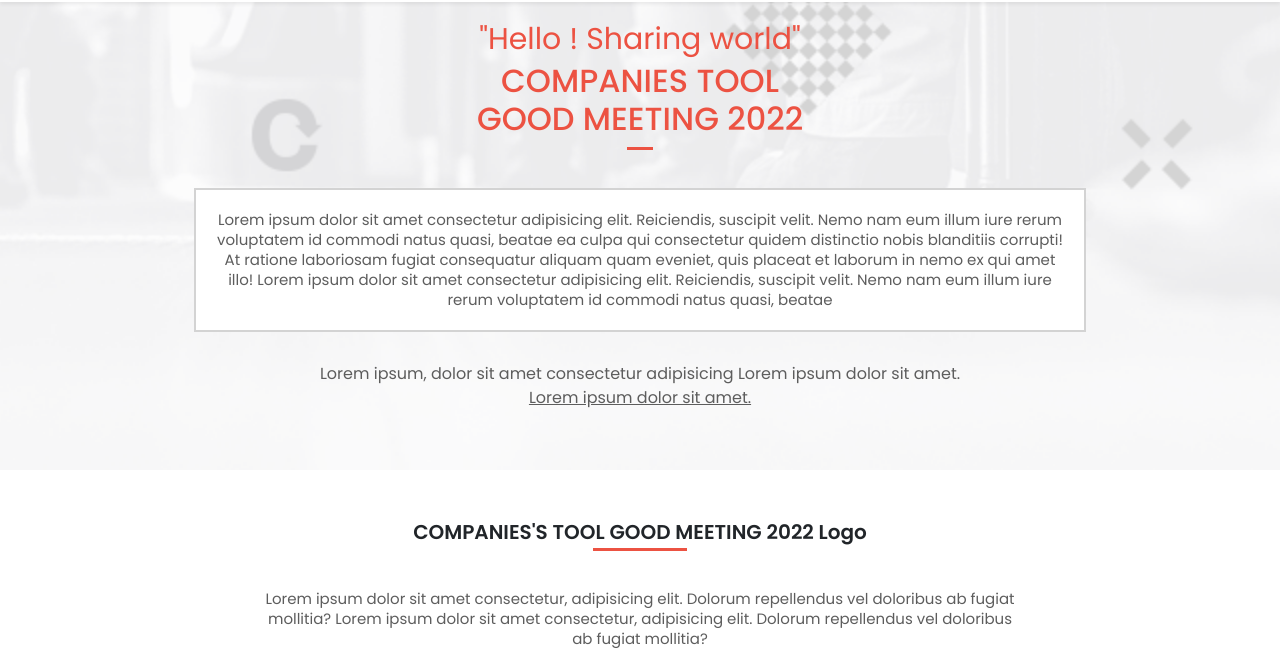
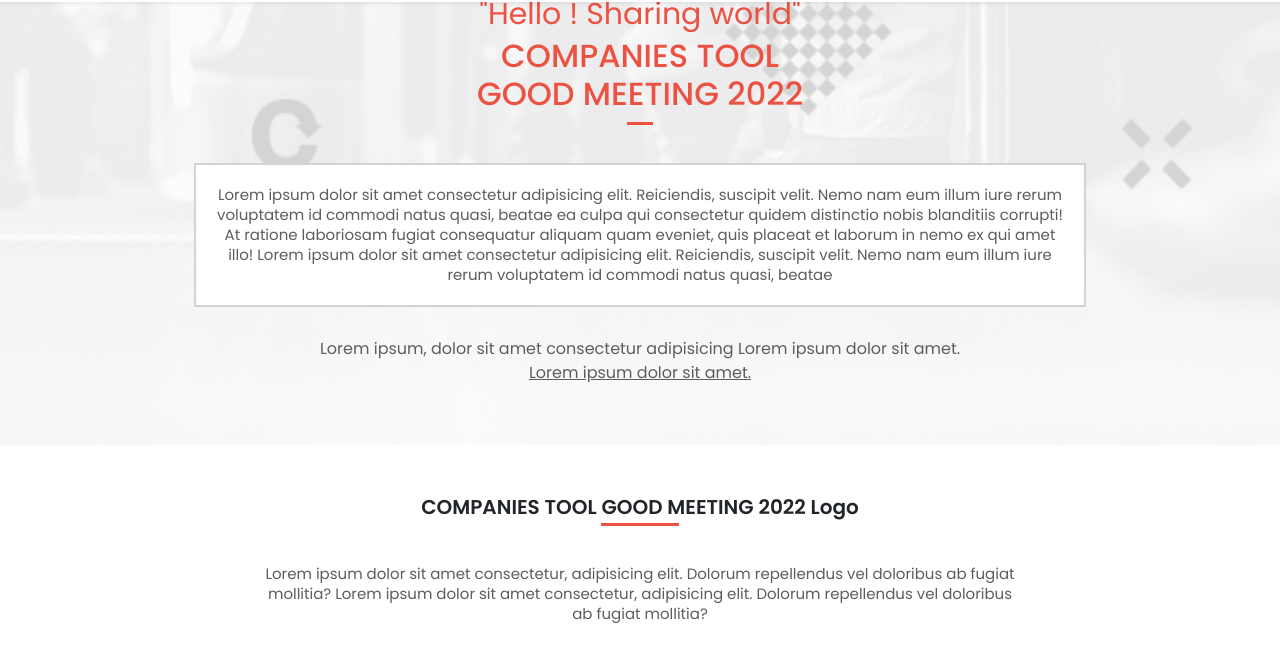
Before and after one commit to GhislainMitahi/conference_cap, a website: page about.html in a window 1280 px wide. Shown: the part 103-755 px from the top of the page. Drawn offline with nearby package versions, Linux system fonts and the light colour scheme.

Commit message:
some changes applyied

```diff
--- a/about.html
+++ b/about.html
@@ -75,7 +75,7 @@
     </header>
 
     <section class="logo_section">
-        <h2 class="lg_title">COMPANIES'S TOOL GOOD MEETING 2022 Logo</h2>
+        <h2 class="lg_title">COMPANIES TOOL GOOD MEETING 2022 Logo</h2>
         <p class="lg_text">Lorem ipsum dolor sit amet consectetur, adipisicing elit. Dolorum repellendus vel doloribus ab fugiat mollitia?
             Lorem ipsum dolor sit amet consectetur, adipisicing elit. Dolorum repellendus vel doloribus ab fugiat mollitia?
         </p>
--- a/app.js
+++ b/app.js
@@ -95,3 +95,8 @@ for (let i = 0; i < Speakers.length; i += 1) {
   `;
   document.querySelector('.speaker_cont').appendChild(speaker);
 }
+
+
+const qs = function(selector = '*', element = document) {
+  return element.querySelector(selector);
+}
--- a/style.css
+++ b/style.css
@@ -396,7 +396,7 @@ body header {
 .header .first-section {
   display: flex;
   flex-direction: column;
-  gap: 120px;
+  gap: 95px;
 }
 
 .header .first-section .ab_presentions {
```
